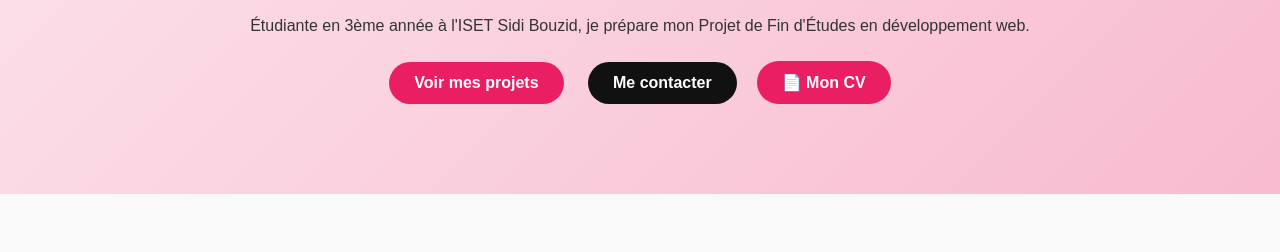
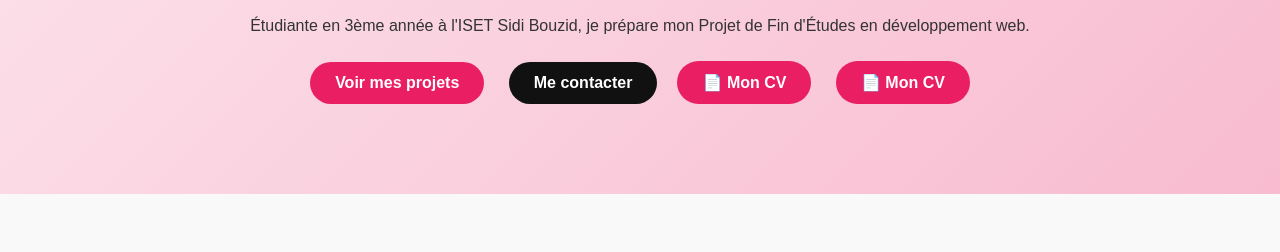
Before and after one commit to dridieya445/dridieya445.github.io, a plain HTML site: page index.html in a window 1280 px wide. Shown: the part 298-550 px from the top of the page. Drawn offline with Linux system fonts and the light colour scheme.

Commit message:
Update index.html

```diff
--- a/index.html
+++ b/index.html
@@ -32,7 +32,7 @@ footer{text-align:center;padding:15px;background:#000;color:#aaa}
 <p>Étudiante en 3ème année à l'ISET Sidi Bouzid, je prépare mon Projet de Fin d'Études en développement web.</p>
 <a href="#projets" class="btn">Voir mes projets</a>
 <a href="#contact" class="btn btn2">Me contacter</a><a href="./CV%20Eya%20Dridi.pdf" class="btn" target="_blank">📄 Mon CV</a>
-
+<a href="./CV Eya Dridi.pdf" target="_blank" class="btn">📄 Mon CV</a>
 </section>
 <section class="apropos"><h2 class="titre">À propos de moi</h2>
 <p>Je m'appelle <b>Eya Dridi</b>, étudiante en Développement Web à l'ISET Sidi Bouzid.</p>
```
